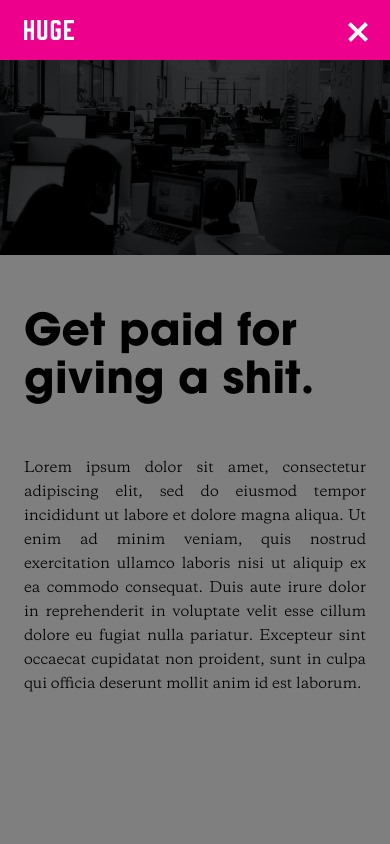
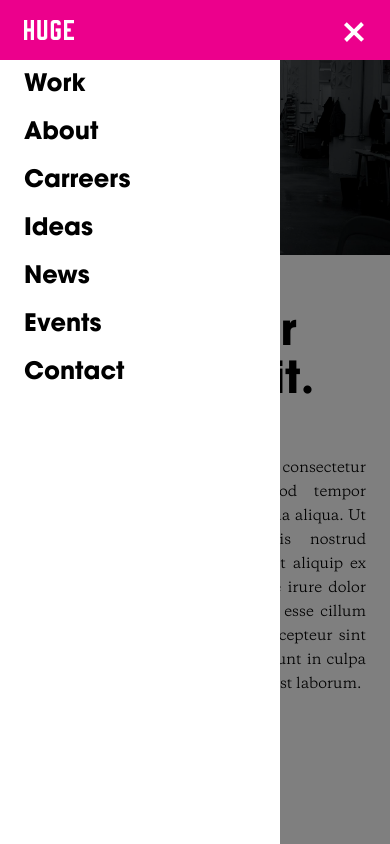
Before and after one commit to destradax/NavExercise, a website: page public/index.html in a window 390 px wide. Both pictures are taken after a click on the picture 32 px from the left and 32 px from the top of the page. Drawn offline with Linux system fonts and the light colour scheme.

Commit message:
Added styles for navbar on mobile.

```diff
--- a/public/styles/nav.css
+++ b/public/styles/nav.css
@@ -16,7 +16,7 @@ nav ul {
 	background-color: rgba(0, 0, 0, 0.5);
 	width: 100%;
 	height: 100%;
-	z-index: 100;
+	z-index: 9;
 }
 
 nav.active #overlay {
@@ -111,12 +111,11 @@ nav.active #overlay {
 
 	#nav-open {
 		display: inline;
-		left: -4px;
 	}
 
 	#nav-close {
 		display: none;
-		right: -4px;
+		right: 0px;
 	}
 
 	#logo {
@@ -136,12 +135,19 @@ nav.active #overlay {
 		display: none;
 	}
 
+	nav.active ul {
+		display: block;
+	}
+
 	nav ul {
 		display: none;
-	}
-
-	nav ul li {
+		position: fixed;
+		height: 100%;
+		/*width: calc(100% - 72px);*/
+		top: 60px;
+		z-index: 10;
 		background-color: #fff;
+		overflow: auto;
 	}
 
 	nav ul li.logo {
@@ -154,6 +160,7 @@ nav.active #overlay {
 		color: #000;
 		font: 24px/48px HUGEAvantGardeBold;
 		padding-left: 24px;
+		padding-right: 150px;
 		width: 100%;
 	}
 
```
